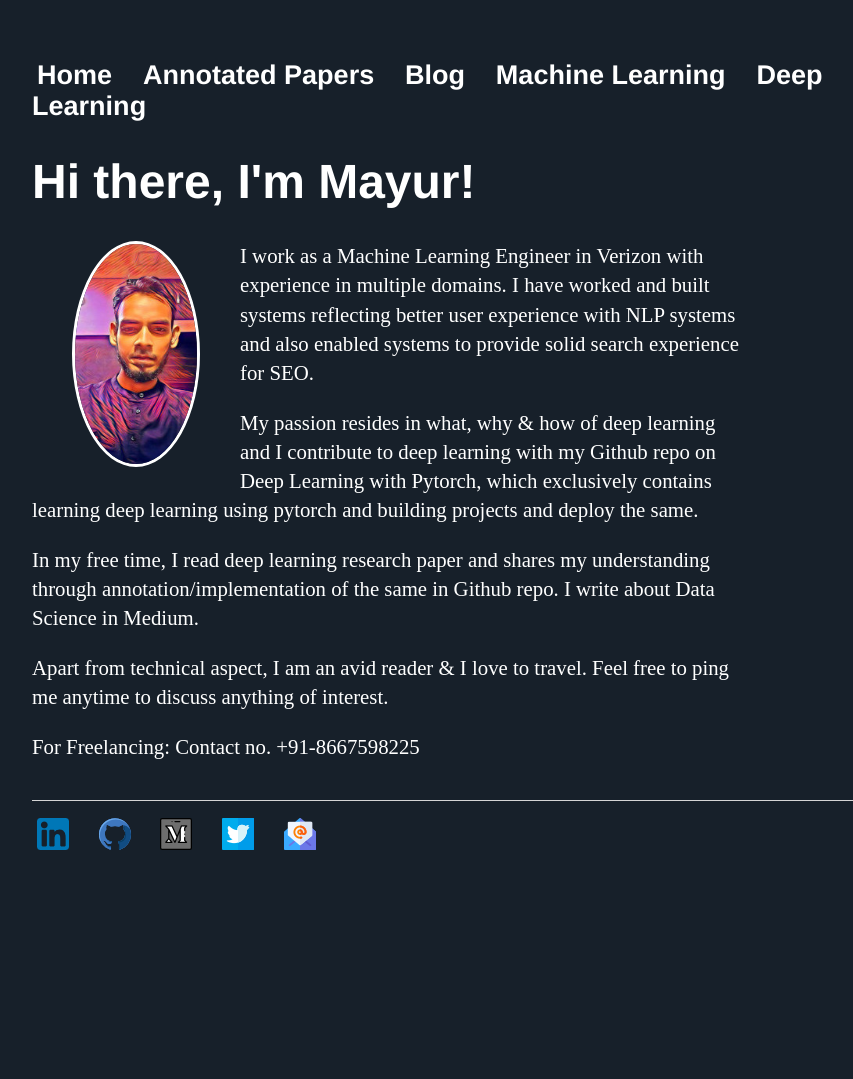
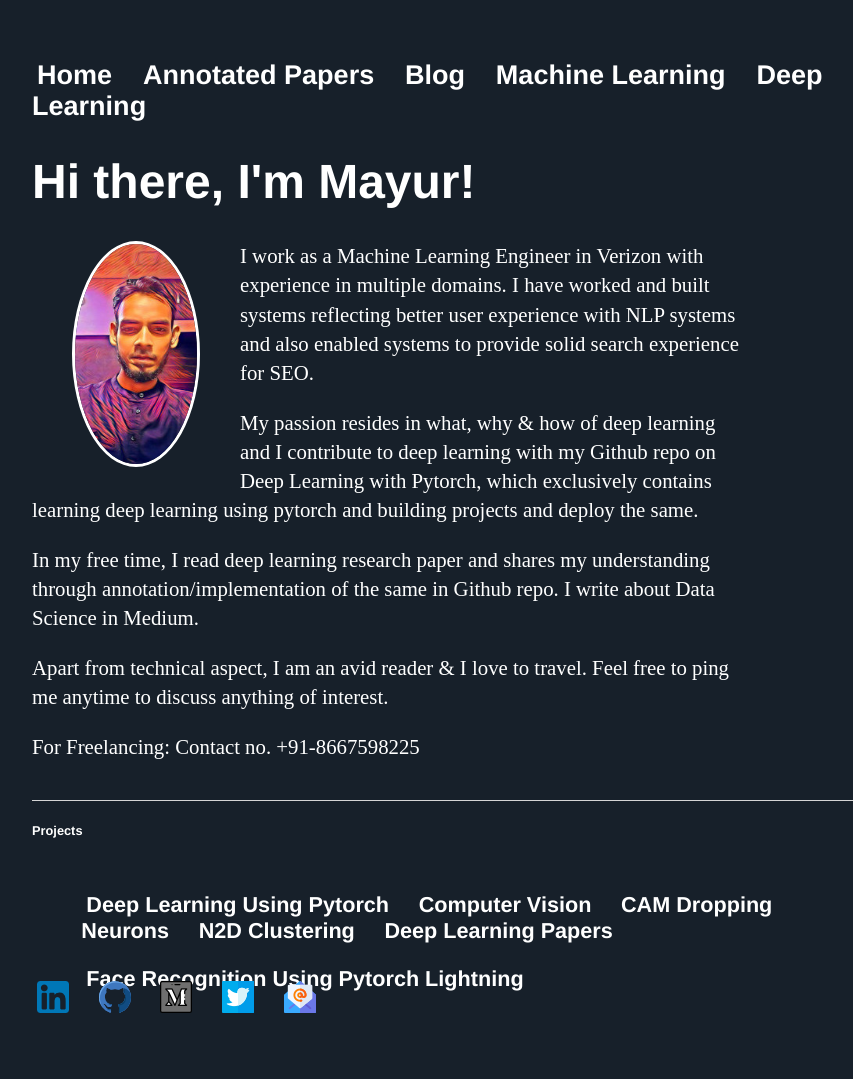
Before and after one commit to Mayurji/mayurji.github.io, a Jekyll site: the page built from index.html, in a window 1280 px wide. Shown: the whole page, without its empty margins (160-1013 px from the left). Built offline with Jekyll 4.4.1, drawn with Linux system fonts in a browser that asks for light colours; before the commit the page ends 916 px from its top, so only the background shows below that.

Commit message:
Update default.html

```diff
--- a/_layouts/default.html
+++ b/_layouts/default.html
@@ -23,6 +23,26 @@
 		</div><!-- /.container -->
 		<footer>
 
+		<h5>Projects</h5>
+		<div id="menu-outer">
+		  <div class="table">
+		   <div class="th">
+		    <ul id="horizontal-list">
+		       <p>
+		      <li><a href="https://github.com/Mayurji/PyTorch-DL">Deep Learning Using Pytorch</a></li>
+		      <li><a href="https://github.com/Mayurji/Computer-Vision">Computer Vision</a></li>
+		      <li><a href="https://github.com/Mayurji/CAM-Dropping-Neurons">CAM Dropping Neurons</a></li>
+		      <li><a href="https://github.com/Mayurji/N2D-Pytorch">N2D Clustering</a></li>
+		      <li><a href="https://github.com/Mayurji/Deep-Learning-Papers">Deep Learning Papers</a></li>
+		       </p>
+		       <p>
+			 <li><a href="https://github.com/Mayurji/Pytorch-Lightning-Face-Recognition">Face Recognition Using Pytorch Lightning</a></li>
+		       </p>
+		    </ul>
+		   </div>
+		  </div>
+		</div>
+
     		<ul>
 
 			<li><a href="https://www.linkedin.com/in/mayur-jain-ds/"><img src="{{site.url}}/assets/images/svgs/linkedin.png" alt="linkedin"></a></li>
```
